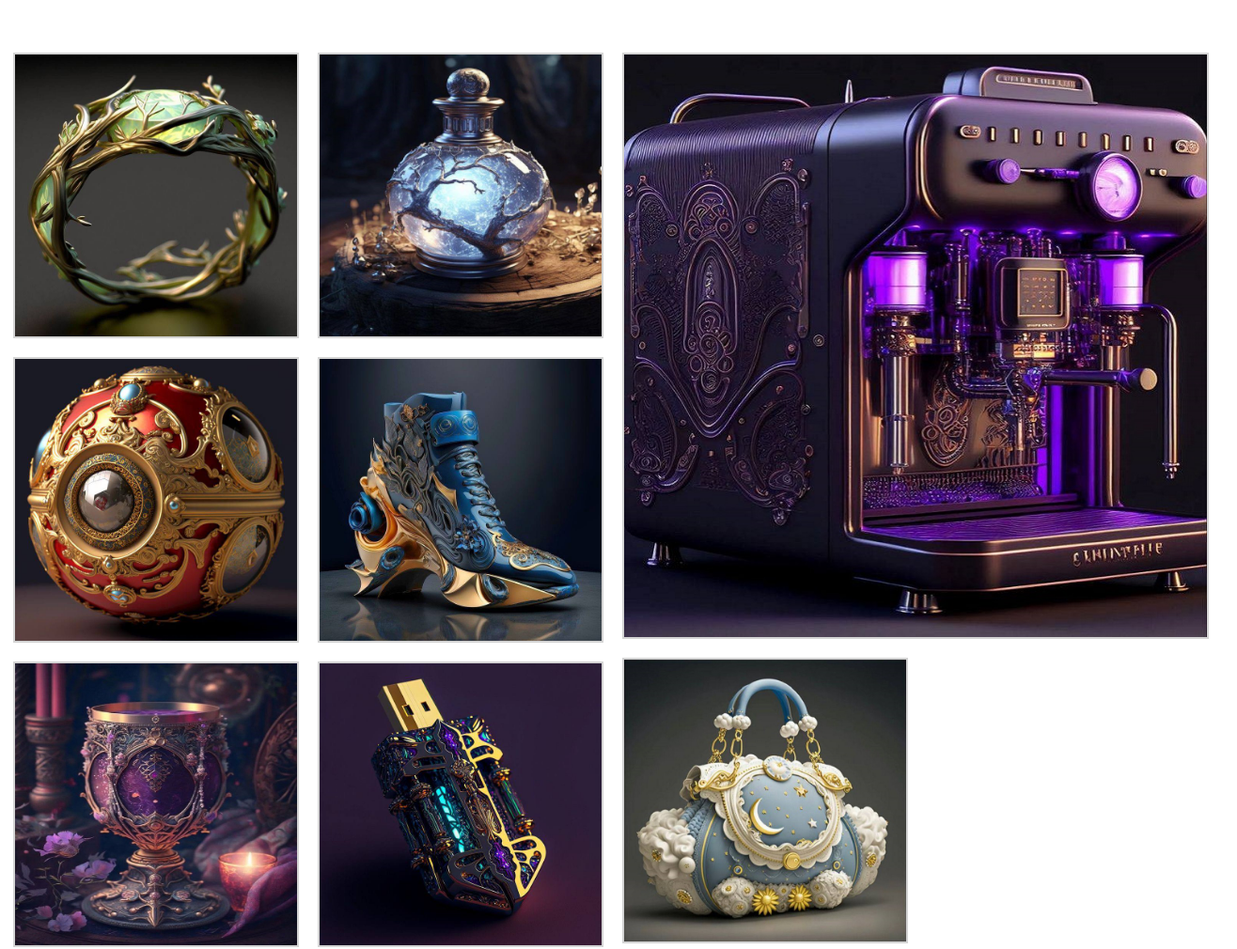
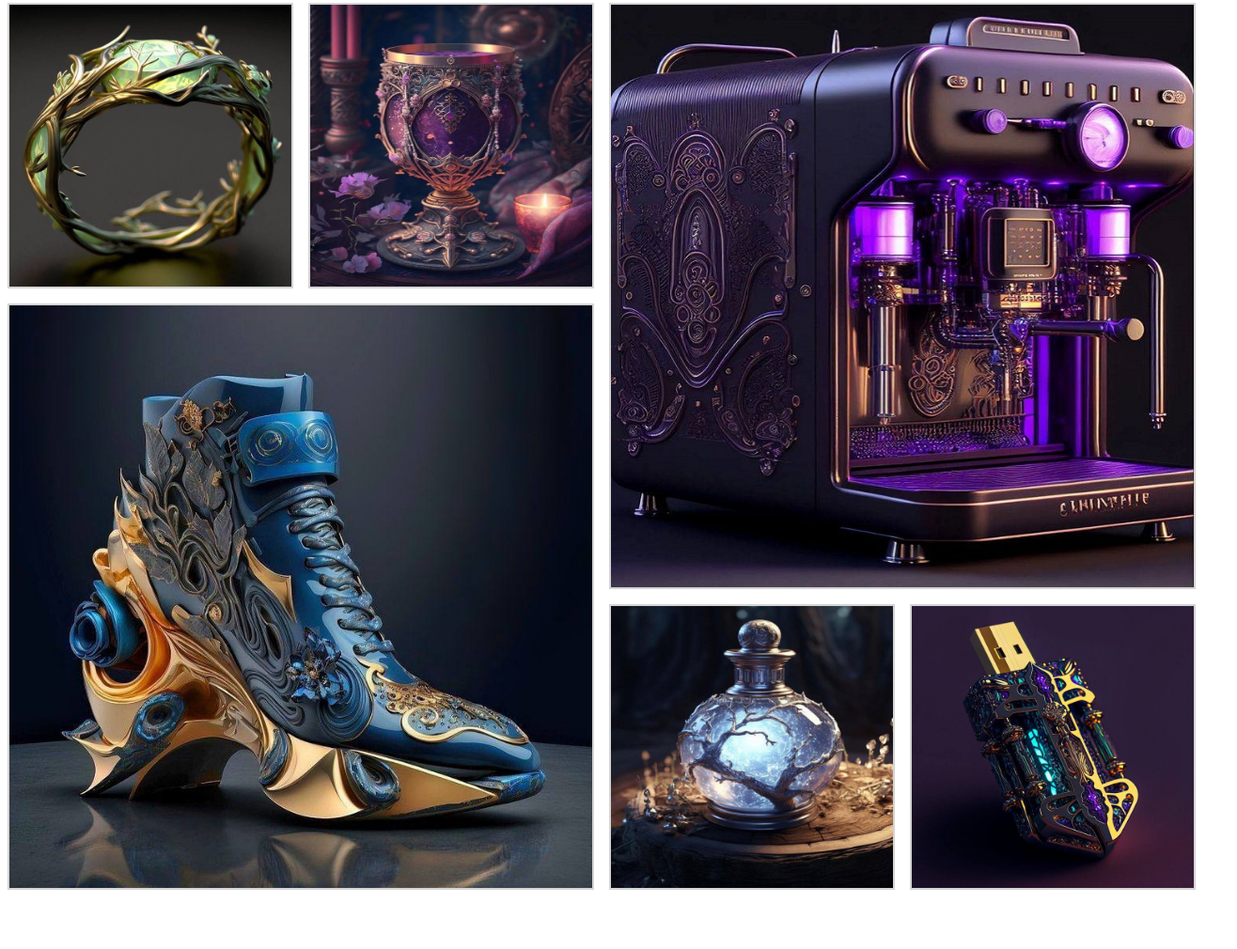
Before and after one commit to Alithsia/ITGSrepo, a plain HTML site: page task2/index.html in a window 1280 px wide. Shown: the part 365-1375 px from the top of the page at 94% size, 1316 px wide, since content can reach past the window. After the commit the page ends 1312 px from the top, so only its background shows below. Drawn offline with Linux system fonts and the light colour scheme.

Commit message:
refactor: change page structure and apply positioning properties

```diff
--- a/task2/index.html
+++ b/task2/index.html
@@ -32,34 +32,24 @@
         <span class="word">Волшебные</span> предметы нашей галереии
       </h1>
       <div class="container">
-        <div class="item">
         <img src="./assets/ring.jpg" alt="Magic ring" class="image" />
-        </div>
-        <div class="item">
-          <img src="./assets/ball.jpg" alt="Magic ball" class="image" />
-        </div>
-        <div class="item">
         <img src="./assets/cup.jpg" alt="Holy Grail" class="image" />
-        </div>
-        <div class="item">
-          <img src="./assets/serum.jpg" alt="Truth serum" class="image" />
-        </div>
-        <div class="item">
-          <img src="./assets/boots.jpg" alt="Magic boots" class="image" />
-        </div>
-        <div class="item">
-          <img src="./assets/flash_drive.jpg" alt="Flash drive" class="image" />
-        </div>
-        <div class="item item_big">
         <img
           src="./assets/potion_machine.jpg"
           alt="Potion making machine"
+          class="image image_big"
+        />
+        <img src="./assets/serum.jpg" alt="Truth serum" class="image" />
+        <img
+          src="./assets/boots.jpg"
+          alt="Magic boots"
+          class="image image_big"
+        />
+        <img
+          src="./assets/flash_drive.jpg"
+          alt="Eternal data storage"
           class="image"
         />
-        </div>
-        <div class="item">
-          <img src="./assets/bag.jpg" alt="Magic bag" class="image" />
-        </div>
       </div>
     </main>
   </body>
--- a/task2/style.css
+++ b/task2/style.css
@@ -6,9 +6,12 @@
 .header {
   /* background: linear-gradient(to right, #150531, #7e4dd5); */
   background-color: #46267e;
-  margin: 0;
   border-radius: 5px;
   box-shadow: 0px 4px 21px rgba(0, 0, 0, 0.2);
+  position: fixed;
+  top: 0;
+  width: 1400px;
+  z-index: 1;
 }
 
 .main-nav {
@@ -42,18 +45,13 @@ a {
   font-weight: 700;
 }
 
-/* .wrapp {
-  width: 90%;
-  margin: 0;
-  padding: 0;
-} */
-
 .h1 {
   font-family: "Cormorant Infant", "Times New Roman", serif;
   font-weight: 700;
   font-style: normal;
   font-size: 86px;
   text-align: center;
+  margin: 100px 0 60px;
 }
 
 .word:hover {
@@ -61,7 +59,7 @@ a {
   transition: 0.5s ease-in-out;
 }
 
-.container {
+/* .container {
   width: 1252px;
   height: 952px;
   margin: 0 auto;
@@ -69,29 +67,49 @@ a {
   gap: 20px 20px;
   flex-direction: column;
   flex-wrap: wrap;
+} */
+
+.container {
+  width: 1264px;
+  margin: 0 auto;
+  position: relative;
 }
 
-.item {
+img:nth-child(2) {
+  left: 320px;
+}
+
+img:nth-child(3) {
+  right: 0;
+}
+
+img:nth-child(4) {
+  right: 320px;
+  top: 640px;
+}
+
+img:nth-child(5) {
+  top: 320px;
+}
+
+img:nth-child(6) {
+  top: 640px;
+  right: 0;
+}
+
+.image {
+  object-fit: contain;
   width: 300px;
   height: 300px;
   border: 2px solid #d4d4d4;
-  background-color: #d4d4d4;
+  position: absolute;
 }
 
-.item:hover {
-  background-color: #ffffff42;
-}
-
-.item_big {
+.image_big {
   width: 620px;
   height: 620px;
 }
 
-.image {
-  object-fit: contain;
-  width: 100%;
-  height: 100%;
-}
 .image:hover {
   filter: blur(5px);
   transition: 0.5s ease-in-out;
```
Lines whose indentation alone changed are shown as unchanged.
